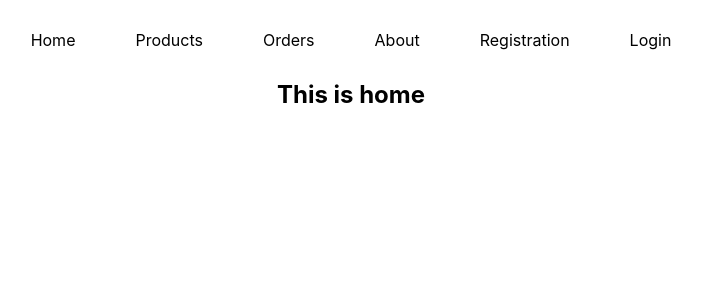
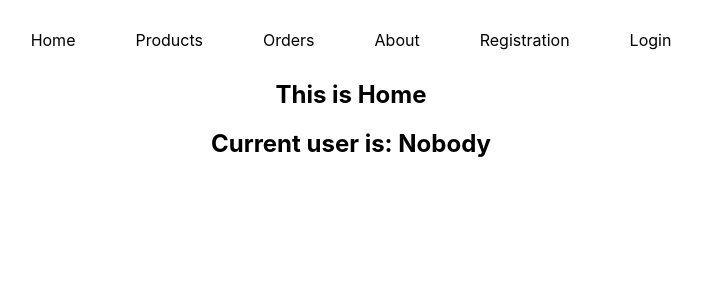
Before and after one commit to utsho-gif/firebase-authentication, a React (Create React App) app: page / in a window 1280 px wide. Shown: the top 300 px of the page, without its empty margins (289-991 px from the left). Built offline with nearby package versions, Linux system fonts and the light colour scheme; no server answers.

Commit message:
used react hook

```diff
--- a/package.json
+++ b/package.json
@@ -9,6 +9,8 @@
     "firebase": "^9.6.10",
     "react": "^18.0.0",
     "react-dom": "^18.0.0",
+    "react-firebase-hooks": "^5.0.3",
+    "react-icons": "^4.3.1",
     "react-router-dom": "^6.3.0",
     "react-scripts": "5.0.0",
     "web-vitals": "^2.1.4"
--- a/src/component/Header/Header.js
+++ b/src/component/Header/Header.js
@@ -1,10 +1,16 @@
+import { getAuth, signOut } from "firebase/auth";
 import React from "react";
+import { useAuthState } from "react-firebase-hooks/auth";
 import { Link } from "react-router-dom";
+import app from "../../firebase.init";
 import useFirebase from "../../hooks/useFirebase";
 import "./Header.css";
 
+
+const auth = getAuth(app);
+
 const Header = () => {
-  const { user, handleSignOut } = useFirebase();
+  const [user] = useAuthState(auth);
   return (
     <div className="navbar">
       <nav>
@@ -16,7 +22,7 @@ const Header = () => {
         {user?.uid ? (
           <>
             {user.displayName}
-            <button onClick={handleSignOut} style={{marginLeft:'10px'}}>Sign Out</button>
+            <button onClick={() => signOut(auth)} style={{marginLeft:'10px'}}>Sign Out</button>
           </>
         ) : (
           <Link to={"/login"}>Login</Link>
--- a/src/component/Home/Home.js
+++ b/src/component/Home/Home.js
@@ -1,9 +1,18 @@
+import { getAuth } from 'firebase/auth';
 import React from 'react';
+import { useAuthState } from 'react-firebase-hooks/auth';
+import app from '../../firebase.init';
+
+const auth = getAuth(app);
 
 const Home = () => {
+    const [user] = useAuthState(auth);
+    console.log(user);
     return (
         <div>
-            <h2>This is home</h2>
+            <h2>This is Home</h2>
+            <h2>Current user is: { user? user.displayName : 'Nobody'}</h2>
+            <img src={user?.photoURL} alt="" />
         </div>
     );
 };
--- a/src/component/Login/Login.js
+++ b/src/component/Login/Login.js
@@ -1,8 +1,14 @@
+import { getAuth } from 'firebase/auth';
 import React from 'react';
-import useFirebase from '../../hooks/useFirebase';
+import {useSignInWithGoogle} from 'react-firebase-hooks/auth';
+import app from '../../firebase.init';
+import {FcGoogle} from 'react-icons/fc';
+
+
+const auth = getAuth(app);
 
 const Login = () => {
-    const {signInWithGoogle} = useFirebase();
+    const [singInWithGoogle] = useSignInWithGoogle(auth);
 
     const handleSubmit = event => {
         event.preventDefault();
@@ -17,7 +23,7 @@ const Login = () => {
                 <br />
                 <button type="submit">Login</button>
                 <br />
-                <button onClick={signInWithGoogle}>Sign in With Google</button>
+                <button style={{marginTop:'10px', borderRadius:'10px', cursor:'pointer'}} onClick={() => singInWithGoogle()}><FcGoogle style={{fontSize: '30px'}}></FcGoogle></button>
             </form>
         </div>
     );
```
Also changed, not shown: 1 other file (tests, documents, lock files or other folders).
